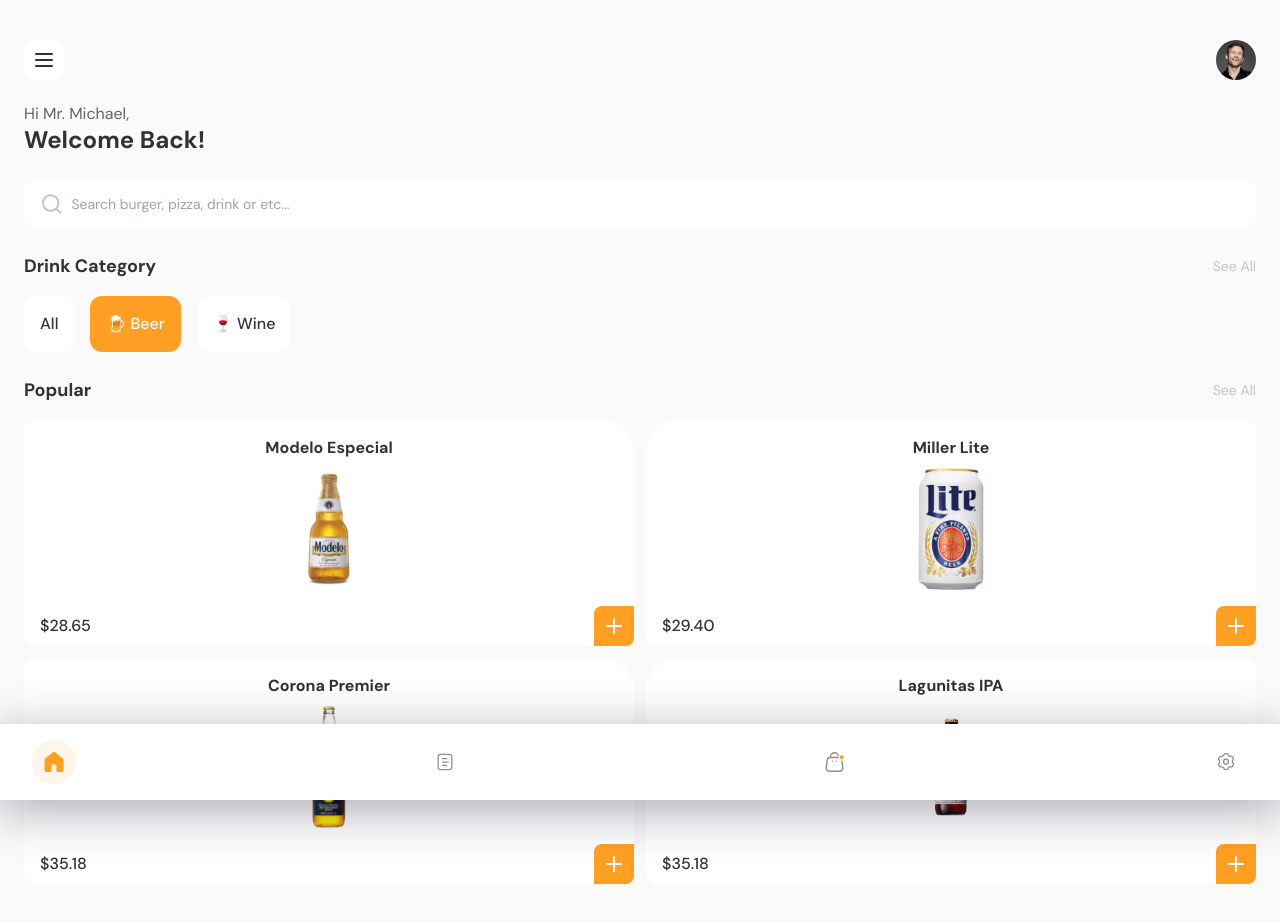
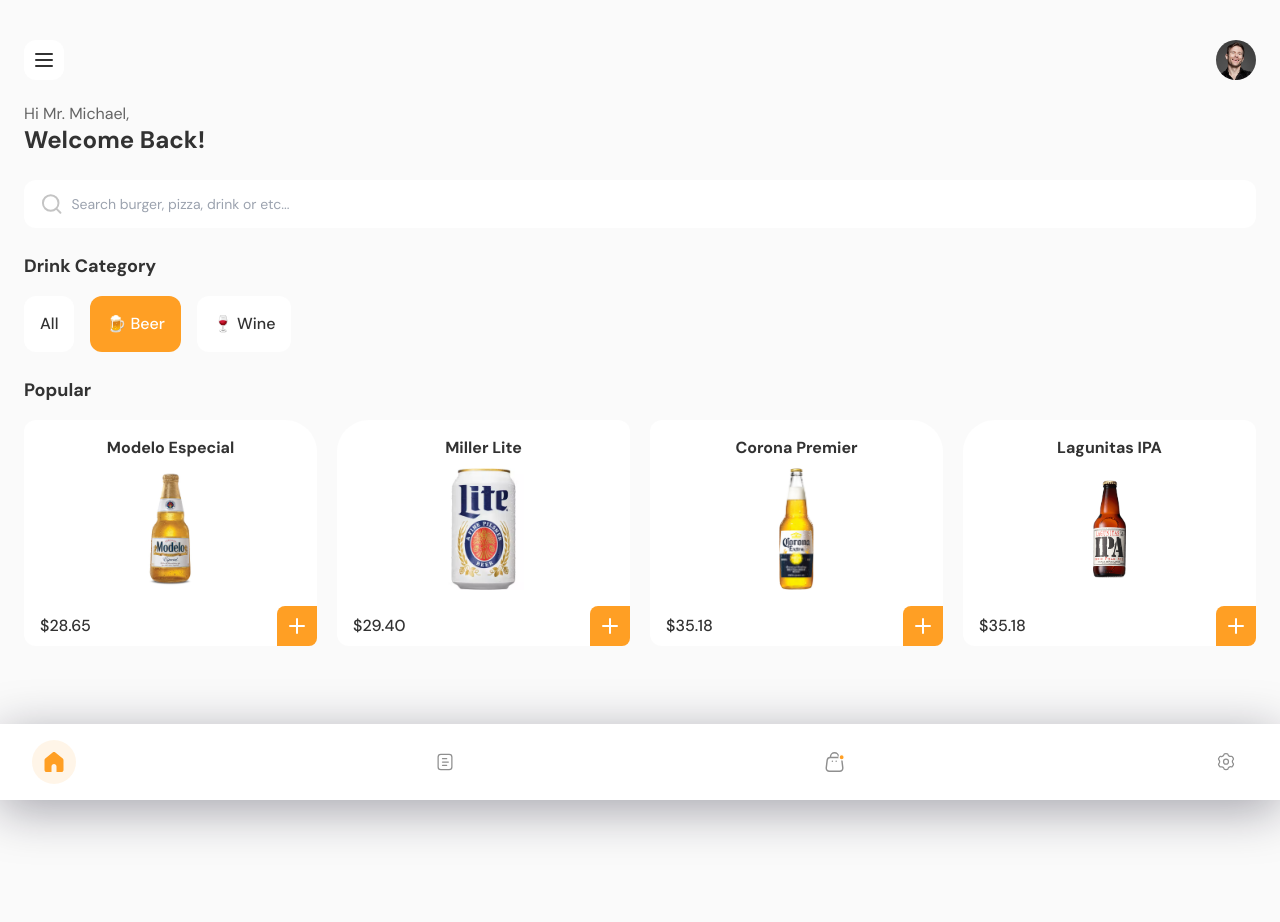
Before and after one commit to juliofortunato/beer-shop, a Next.js app: page / in a window 1280 px wide. Shown: the top 922 px of the page. After the commit the page ends 800 px from the top, so only its background shows below. Built offline with nearby package versions, Linux system fonts and the light colour scheme.

Commit message:
💎 style: update product grid on bigger screen sizes

```diff
--- a/app/_components/product-list.tsx
+++ b/app/_components/product-list.tsx
@@ -3,7 +3,7 @@
 
 export default function ProductList() {
   return (
-    <div className="grid grid-cols-2 gap-3">
+    <div className="grid grid-cols-2 gap-3 md:grid-cols-4 md:gap-5">
       {PRODUCTS_MOCK.map((product) => {
         return <Product key={product.id} product={product} />;
       })}
--- a/app/page.tsx
+++ b/app/page.tsx
@@ -33,7 +33,7 @@
       <section>
         <div className="flex items-center justify-between mb-4">
           <h2 className="text-lg font-bold">Drink Category</h2>
-          <button className="text-sm text-silver">See All</button>
+          <button className="text-sm text-silver md:hidden">See All</button>
         </div>
         <CategorySelector />
       </section>
@@ -41,7 +41,7 @@
       <section>
         <div className="flex items-center justify-between mb-4">
           <h2 className="text-lg font-bold">Popular</h2>
-          <button className="text-sm text-silver">See All</button>
+          <button className="text-sm text-silver md:hidden">See All</button>
         </div>
         <ProductList />
       </section>
```
